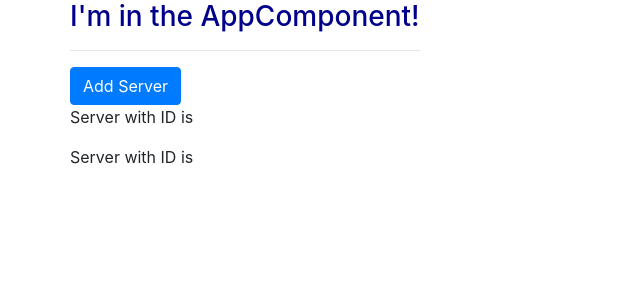
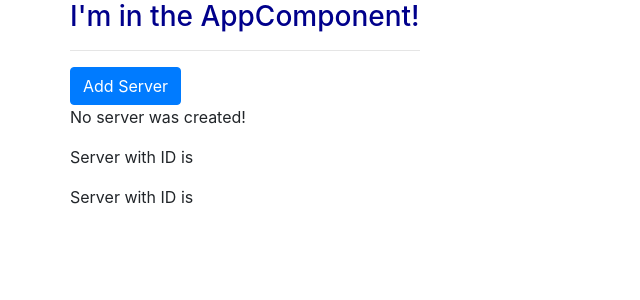
Before and after one commit to chaofan85/angular-learning, an Angular app in the folder my-first-app/: page / in a window 1280 px wide. Shown: the top 300 px of the page, without its empty margins (0-640 px from the left). Built offline with nearby package versions, Linux system fonts and the light colour scheme.

Commit message:
learned event binding

```diff
--- a/my-first-app/src/app/servers/servers.component.html
+++ b/my-first-app/src/app/servers/servers.component.html
@@ -1,4 +1,10 @@
-<button class="btn btn-primary" [disabled]="!allowNewServer">Add Server</button>
+<button
+class="btn btn-primary"
+[disabled]="!allowNewServer"
+(click)="onCreateServer()"
+>Add Server</button>
 
+<!-- <p [innerText]="allowNewServer"></p> -->
+<p>{{ serverCreationStatus}}</p>
 <app-server></app-server>
 <app-server></app-server>
--- a/my-first-app/src/app/servers/servers.component.ts
+++ b/my-first-app/src/app/servers/servers.component.ts
@@ -7,6 +7,7 @@
 })
 export class ServersComponent implements OnInit {
   allowNewServer = false;
+  serverCreationStatus = 'No server was created!';
 
   constructor() {
     setTimeout(() => {
@@ -15,4 +16,8 @@
   }
 
   ngOnInit() {}
+
+  onCreateServer() {
+    this.serverCreationStatus = 'Server was created!';
+  }
 }
```
